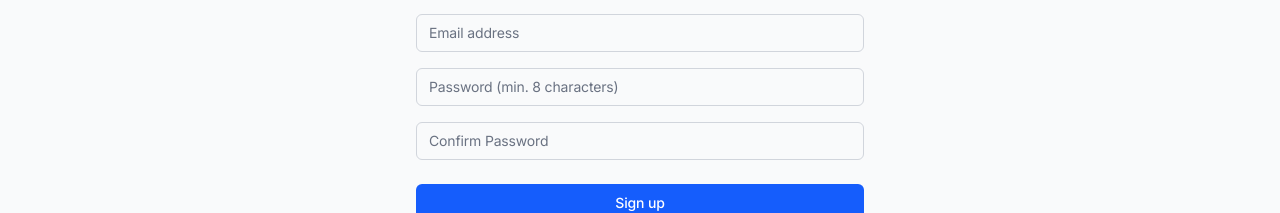
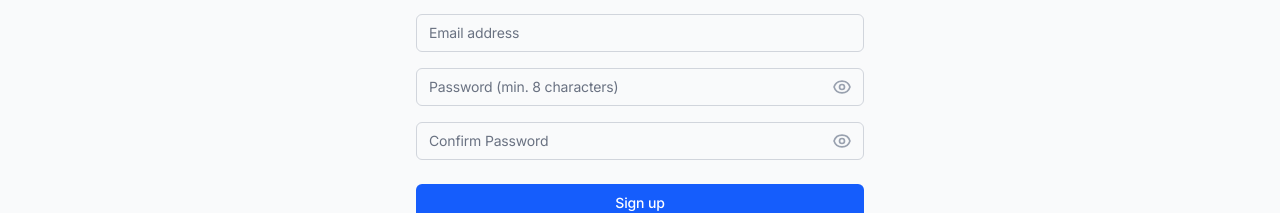
Before and after one commit to YAGNESHPALLERLA/konnecthere, a Next.js app: page /auth/signup in a window 1280 px wide. Shown: the part 427-640 px from the top of the page. Built offline with nearby package versions, Linux system fonts and the light colour scheme; no server answers.

Commit message:
Add show/hide password toggle to sign-in and sign-up pages

```diff
--- a/app/auth/signin/page.tsx
+++ b/app/auth/signin/page.tsx
@@ -10,6 +10,7 @@
   const searchParams = useSearchParams()
   const [email, setEmail] = useState("")
   const [password, setPassword] = useState("")
+  const [showPassword, setShowPassword] = useState(false)
   const [loading, setLoading] = useState(false)
   const [error, setError] = useState("")
 
@@ -125,21 +126,38 @@
                 placeholder="Email address"
               />
             </div>
-            <div>
+            <div className="relative">
               <label htmlFor="password" className="sr-only">
                 Password
               </label>
               <input
                 id="password"
                 name="password"
-                type="password"
+                type={showPassword ? "text" : "password"}
                 autoComplete="current-password"
                 required
                 value={password}
                 onChange={(e) => setPassword(e.target.value)}
-                className="appearance-none rounded-none relative block w-full px-3 py-2 border border-gray-300 placeholder-gray-500 text-gray-900 rounded-b-md focus:outline-none focus:ring-blue-500 focus:border-blue-500 focus:z-10 sm:text-sm"
+                className="appearance-none rounded-none relative block w-full px-3 py-2 pr-10 border border-gray-300 placeholder-gray-500 text-gray-900 rounded-b-md focus:outline-none focus:ring-blue-500 focus:border-blue-500 focus:z-10 sm:text-sm"
                 placeholder="Password"
               />
+              <button
+                type="button"
+                onClick={() => setShowPassword(!showPassword)}
+                className="absolute inset-y-0 right-0 pr-3 flex items-center text-gray-400 hover:text-gray-600 focus:outline-none"
+                aria-label={showPassword ? "Hide password" : "Show password"}
+              >
+                {showPassword ? (
+                  <svg className="h-5 w-5" fill="none" viewBox="0 0 24 24" stroke="currentColor">
+                    <path strokeLinecap="round" strokeLinejoin="round" strokeWidth={2} d="M13.875 18.825A10.05 10.05 0 0112 19c-4.478 0-8.268-2.943-9.543-7a9.97 9.97 0 011.563-3.029m5.858.908a3 3 0 114.243 4.243M9.878 9.878l4.242 4.242M9.88 9.88l-3.29-3.29m7.532 7.532l3.29 3.29M3 3l3.29 3.29m13.42 13.42l-3.29-3.29m0 0a10.05 10.05 0 01-4.121 2.825m-4.121-8.242a3 3 0 00-4.243-4.243m4.242 4.242L9.88 9.88" />
+                  </svg>
+                ) : (
+                  <svg className="h-5 w-5" fill="none" viewBox="0 0 24 24" stroke="currentColor">
+                    <path strokeLinecap="round" strokeLinejoin="round" strokeWidth={2} d="M15 12a3 3 0 11-6 0 3 3 0 016 0z" />
+                    <path strokeLinecap="round" strokeLinejoin="round" strokeWidth={2} d="M2.458 12C3.732 7.943 7.523 5 12 5c4.478 0 8.268 2.943 9.542 7-1.274 4.057-5.064 7-9.542 7-4.477 0-8.268-2.943-9.542-7z" />
+                  </svg>
+                )}
+              </button>
             </div>
           </div>
 
--- a/app/auth/signup/page.tsx
+++ b/app/auth/signup/page.tsx
@@ -14,6 +14,8 @@
     confirmPassword: "",
     role: "CANDIDATE" as "CANDIDATE" | "EMPLOYER",
   })
+  const [showPassword, setShowPassword] = useState(false)
+  const [showConfirmPassword, setShowConfirmPassword] = useState(false)
   const [loading, setLoading] = useState(false)
   const [error, setError] = useState("")
 
@@ -150,38 +152,72 @@
               />
             </div>
 
-            <div>
+            <div className="relative">
               <label htmlFor="password" className="sr-only">
                 Password
               </label>
               <input
                 id="password"
                 name="password"
-                type="password"
+                type={showPassword ? "text" : "password"}
                 autoComplete="new-password"
                 required
                 value={formData.password}
                 onChange={(e) => setFormData({ ...formData, password: e.target.value })}
-                className="appearance-none relative block w-full px-3 py-2 border border-gray-300 placeholder-gray-500 text-gray-900 rounded-md focus:outline-none focus:ring-blue-500 focus:border-blue-500 sm:text-sm"
+                className="appearance-none relative block w-full px-3 py-2 pr-10 border border-gray-300 placeholder-gray-500 text-gray-900 rounded-md focus:outline-none focus:ring-blue-500 focus:border-blue-500 sm:text-sm"
                 placeholder="Password (min. 8 characters)"
               />
+              <button
+                type="button"
+                onClick={() => setShowPassword(!showPassword)}
+                className="absolute inset-y-0 right-0 pr-3 flex items-center text-gray-400 hover:text-gray-600 focus:outline-none"
+                aria-label={showPassword ? "Hide password" : "Show password"}
+              >
+                {showPassword ? (
+                  <svg className="h-5 w-5" fill="none" viewBox="0 0 24 24" stroke="currentColor">
+                    <path strokeLinecap="round" strokeLinejoin="round" strokeWidth={2} d="M13.875 18.825A10.05 10.05 0 0112 19c-4.478 0-8.268-2.943-9.543-7a9.97 9.97 0 011.563-3.029m5.858.908a3 3 0 114.243 4.243M9.878 9.878l4.242 4.242M9.88 9.88l-3.29-3.29m7.532 7.532l3.29 3.29M3 3l3.29 3.29m13.42 13.42l-3.29-3.29m0 0a10.05 10.05 0 01-4.121 2.825m-4.121-8.242a3 3 0 00-4.243-4.243m4.242 4.242L9.88 9.88" />
+                  </svg>
+                ) : (
+                  <svg className="h-5 w-5" fill="none" viewBox="0 0 24 24" stroke="currentColor">
+                    <path strokeLinecap="round" strokeLinejoin="round" strokeWidth={2} d="M15 12a3 3 0 11-6 0 3 3 0 016 0z" />
+                    <path strokeLinecap="round" strokeLinejoin="round" strokeWidth={2} d="M2.458 12C3.732 7.943 7.523 5 12 5c4.478 0 8.268 2.943 9.542 7-1.274 4.057-5.064 7-9.542 7-4.477 0-8.268-2.943-9.542-7z" />
+                  </svg>
+                )}
+              </button>
             </div>
 
-            <div>
+            <div className="relative">
               <label htmlFor="confirmPassword" className="sr-only">
                 Confirm Password
               </label>
               <input
                 id="confirmPassword"
                 name="confirmPassword"
-                type="password"
+                type={showConfirmPassword ? "text" : "password"}
                 autoComplete="new-password"
                 required
                 value={formData.confirmPassword}
                 onChange={(e) => setFormData({ ...formData, confirmPassword: e.target.value })}
-                className="appearance-none relative block w-full px-3 py-2 border border-gray-300 placeholder-gray-500 text-gray-900 rounded-md focus:outline-none focus:ring-blue-500 focus:border-blue-500 sm:text-sm"
+                className="appearance-none relative block w-full px-3 py-2 pr-10 border border-gray-300 placeholder-gray-500 text-gray-900 rounded-md focus:outline-none focus:ring-blue-500 focus:border-blue-500 sm:text-sm"
                 placeholder="Confirm Password"
               />
+              <button
+                type="button"
+                onClick={() => setShowConfirmPassword(!showConfirmPassword)}
+                className="absolute inset-y-0 right-0 pr-3 flex items-center text-gray-400 hover:text-gray-600 focus:outline-none"
+                aria-label={showConfirmPassword ? "Hide password" : "Show password"}
+              >
+                {showConfirmPassword ? (
+                  <svg className="h-5 w-5" fill="none" viewBox="0 0 24 24" stroke="currentColor">
+                    <path strokeLinecap="round" strokeLinejoin="round" strokeWidth={2} d="M13.875 18.825A10.05 10.05 0 0112 19c-4.478 0-8.268-2.943-9.543-7a9.97 9.97 0 011.563-3.029m5.858.908a3 3 0 114.243 4.243M9.878 9.878l4.242 4.242M9.88 9.88l-3.29-3.29m7.532 7.532l3.29 3.29M3 3l3.29 3.29m13.42 13.42l-3.29-3.29m0 0a10.05 10.05 0 01-4.121 2.825m-4.121-8.242a3 3 0 00-4.243-4.243m4.242 4.242L9.88 9.88" />
+                  </svg>
+                ) : (
+                  <svg className="h-5 w-5" fill="none" viewBox="0 0 24 24" stroke="currentColor">
+                    <path strokeLinecap="round" strokeLinejoin="round" strokeWidth={2} d="M15 12a3 3 0 11-6 0 3 3 0 016 0z" />
+                    <path strokeLinecap="round" strokeLinejoin="round" strokeWidth={2} d="M2.458 12C3.732 7.943 7.523 5 12 5c4.478 0 8.268 2.943 9.542 7-1.274 4.057-5.064 7-9.542 7-4.477 0-8.268-2.943-9.542-7z" />
+                  </svg>
+                )}
+              </button>
             </div>
           </div>
 
```
